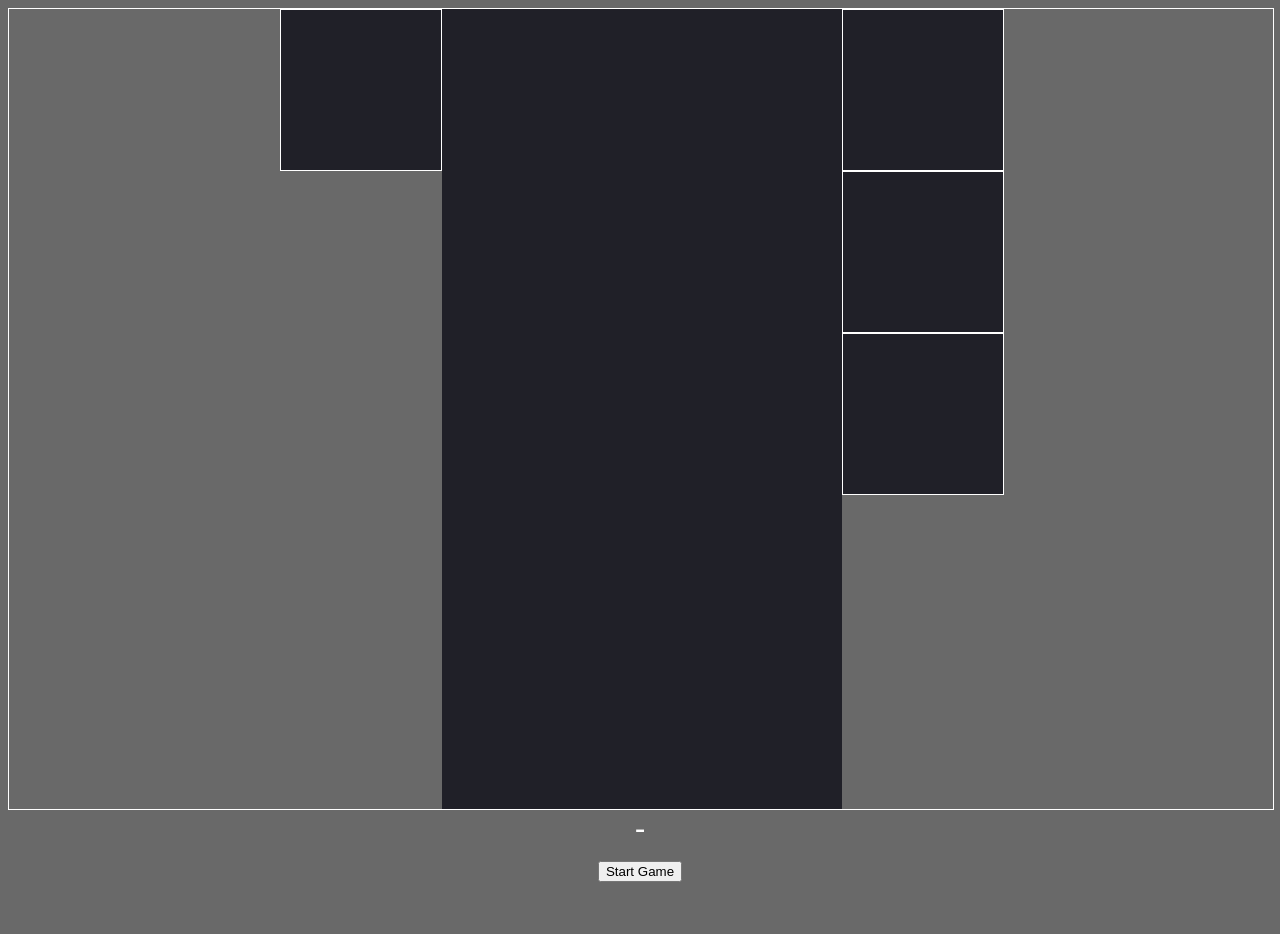
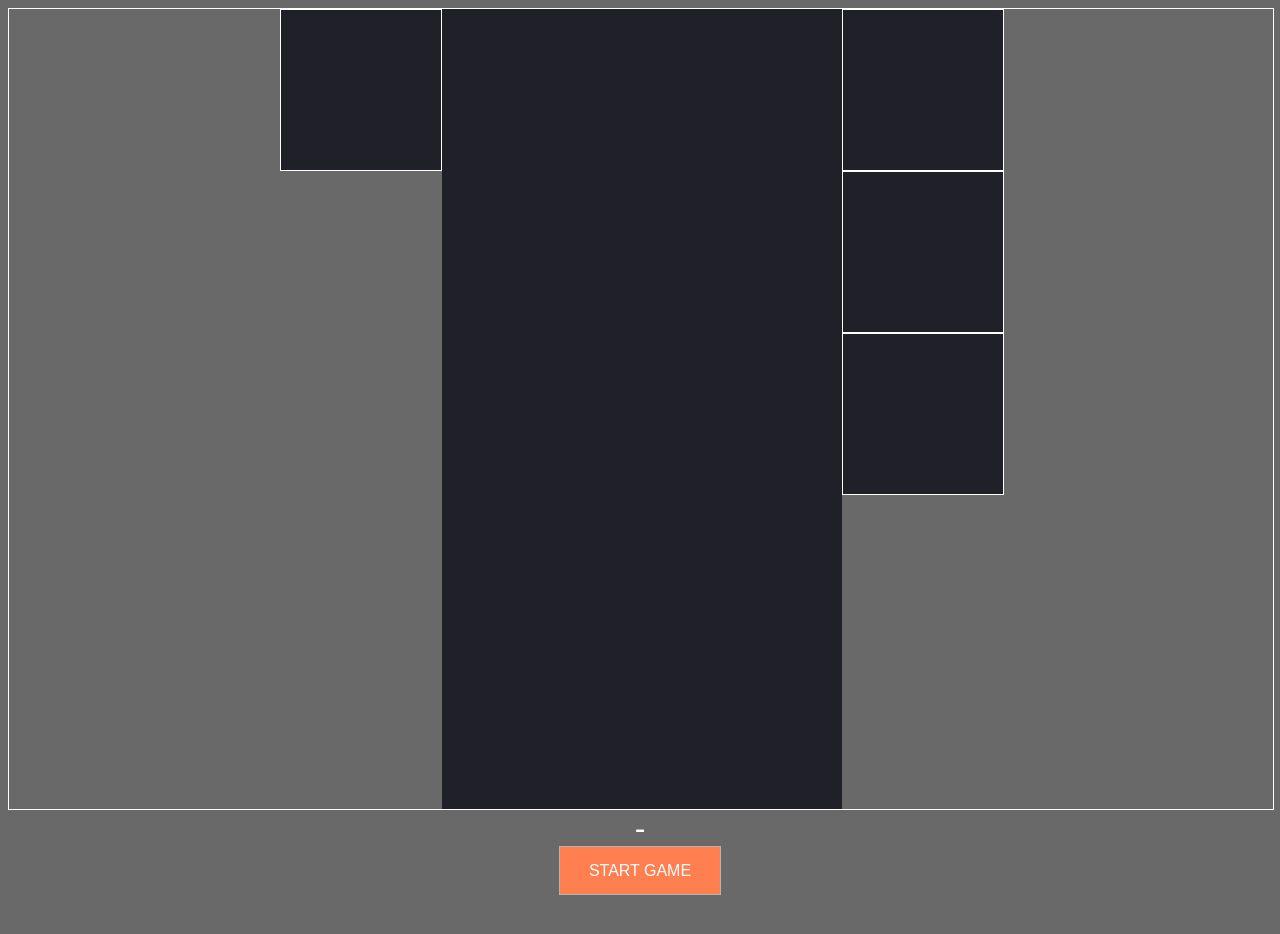
Before and after one commit to lsamano/tetris-v2, a plain HTML site: page index.html in a window 1280 px wide. Before the commit the page ends 892 px from the top, so only its background shows below. Drawn offline with Linux system fonts and the light colour scheme.

Commit message:
styled start button

```diff
--- a/index.css
+++ b/index.css
@@ -19,3 +19,50 @@ body {
   border: 1px solid #FFFFFF;
   vertical-align: top;
 }
+
+.disabled {
+  opacity: 0.6;
+  cursor: not-allowed;
+}
+
+/* Button styles below imported from https://codepen.io/davidicus/pen/emgQKJ */
+
+button {
+  color: #FFFFFF;
+  cursor: pointer;
+  font-size: 16px;
+  font-weight: 400;
+  line-height: 45px;
+  margin: 0 0 2em;
+  max-width: 160px;
+  position: relative;
+  text-decoration: none;
+  text-transform: uppercase;
+  width: 100%;
+  background-color:  coral;
+
+  @media(min-width: 600px) {
+    margin: 0 1em 2em;
+  }
+
+  &:hover { text-decoration: none; }
+
+}
+
+.hoverable {
+  border: 0 solid;
+  box-shadow: inset 0 0 20px rgba(255, 255, 255, 0);
+  outline: 1px solid;
+  outline-color: rgba(255, 255, 255, .5);
+  outline-offset: 0px;
+  text-shadow: none;
+  transition: all 1250ms cubic-bezier(0.19, 1, 0.22, 1);
+}
+
+.hoverable:hover {
+  border: 1px solid;
+  box-shadow: inset 0 0 20px rgba(255, 255, 255, .5), 0 0 20px rgba(255, 255, 255, .2);
+  outline-color: rgba(255, 255, 255, 0);
+  outline-offset: 15px;
+  text-shadow: 1px 1px 2px #427388;
+}
--- a/index.html
+++ b/index.html
@@ -19,7 +19,7 @@
       </div>
     </div>
     <div id="score">-</div>
-    <button id="start-button">Start Game</button>
+    <button id="start-button" class="hoverable">Start Game</button>
     <script src='index.js'></script>
   </body>
 </html>
--- a/index.js
+++ b/index.js
@@ -464,4 +464,9 @@ function startGame() {
 }
 
 const startButton = document.getElementById("start-button")
-startButton.addEventListener('click', event => startGame())
+startButton.addEventListener('click', event => {
+  startButton.disabled = true
+  startButton.classList.remove("hoverable")
+  startButton.classList.add("disabled")
+  startGame()
+})
```
